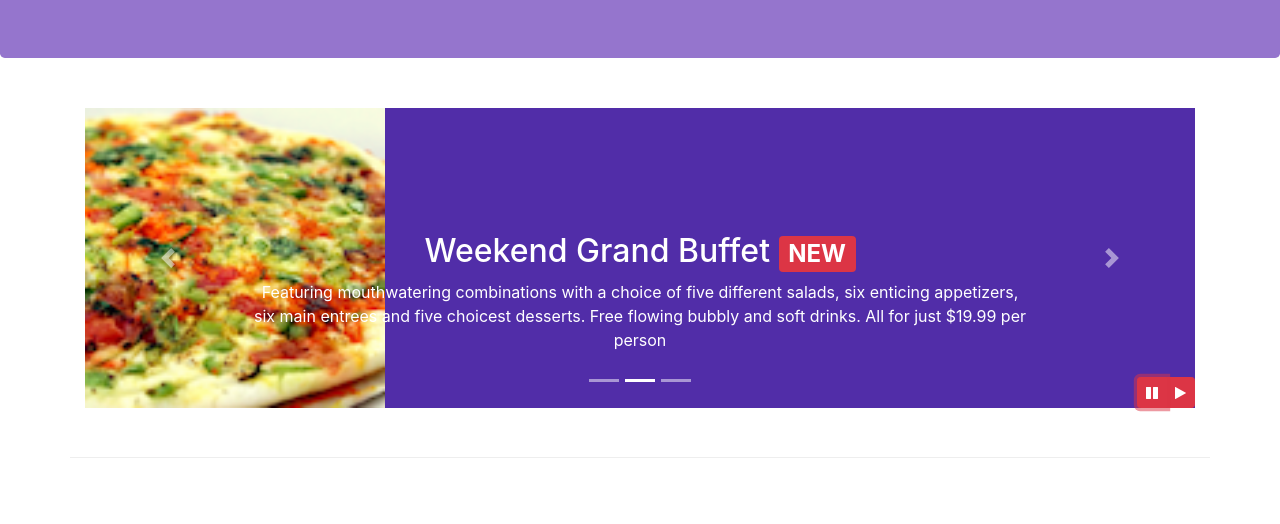
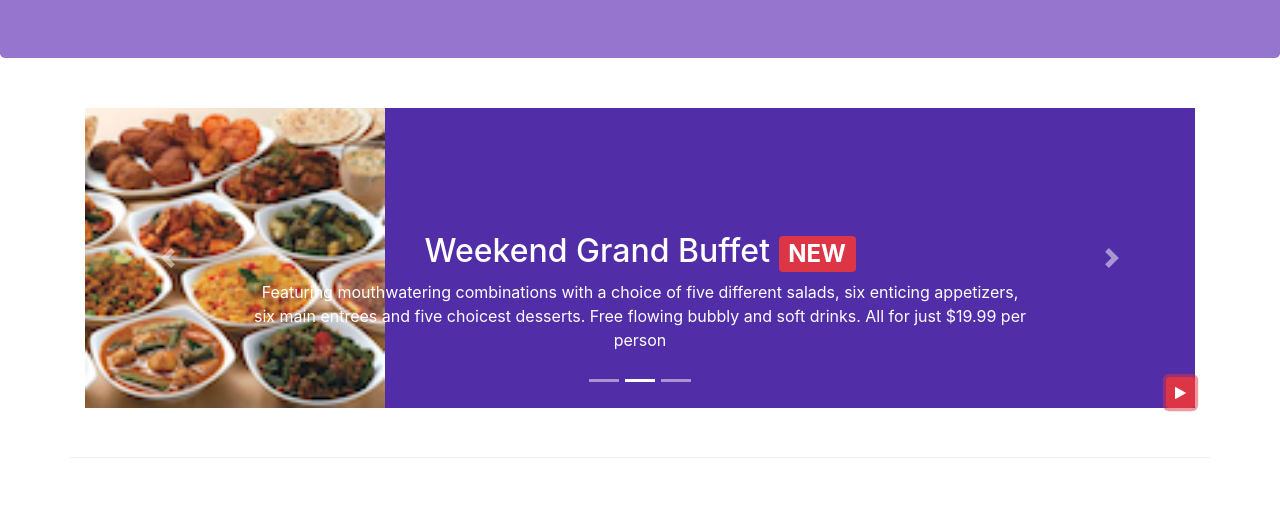
Before and after one commit to KumarPrafull/confusion, a website: page index.html in a window 1280 px wide. Both pictures are taken after a click on the button 1152 px from the left and 668 px from the top of the page. Shown: the part 276-800 px from the top of the page. Drawn offline with nearby package versions, Linux system fonts and the light colour scheme.

Commit message:
more jquery bootstrap

```diff
--- a/index.html
+++ b/index.html
@@ -42,11 +42,13 @@
 
     <div id="reservemodal" class="modal fade" role="dialog">
     <div class="modal-dialog model-lg" role="content">
-        <div class="row modal-content card" id="Reserve">
-            <h3 class="card-header bg-warning text-white">
-                Reserve a Table
-            </h2>
-            <div class="card-body">
+        <div class="row modal-content">
+            <div class="modal-header bg-warning">
+                <h3 class="text-white">
+                    Reserve a Table
+                </h2><button type="button" class="close" data-dismiss="modal">&times;</button>
+            </div>
+            <div class="modal-body">
                 <form>
                     <div class="form-group row align-self-center">
                         <label for="guestnum" class="col-12 col-md-3">
@@ -196,7 +198,7 @@
                     </div>
 
                     <div class="carousel-item">
-                        <img class="d-block img-fluid" src="img/uthappizza.png" alt="Uthappizza">
+                        <img class="d-block img-fluid" src="img/buffet.png" alt="Buffet">
                         <div class="carousel-caption d-none d-sm-block">
                         <h2>Weekend Grand Buffet <span class="badge badge-danger">NEW</span> </h2>
                         <p class="d-none d-sm-block">Featuring mouthwatering combinations with a choice of five different salads, six enticing appetizers, six main entrees and five choicest desserts. Free flowing bubbly and soft drinks. All for just $19.99 per person </p>
@@ -204,7 +206,7 @@
                     </div>
 
                     <div class="carousel-item">
-                        <img class="d-block img-fluid" src="img/uthappizza.png" alt="Uthappizza">
+                        <img class="d-block img-fluid" src="img/alberto.png" alt="Alberto">
                         <div class="carousel-caption d-none d-sm-block">
                         <h2>Alberto Somayya</h2>
                         <h4>Executive Chef</h4>
@@ -225,14 +227,9 @@
                 <a class="carousel-control-next" href="#mycarousel" role="button" data-slide="next">
                     <span class="carousel-control-next-icon"></span>
                 </a>
-                <div class="btn-group" id="carouselButton">
-                <button class="btn btn-danger btn-sm" id="carousel-pause">
+                <button class="btn btn-danger btn-sm" id="carouselButton">
                     <span class="fa fa-pause"></span>
                 </button>
-                <button class="btn btn-danger btn-sm" id="carousel-play">
-                    <span class="fa fa-play"></span>
-                </button>
-                </div>
             </div>
             </div>
         </div>
@@ -336,12 +333,18 @@
         <script src="node_modules/bootstrap/dist/js/bootstrap.min.js"></script>
         <script>
             $(document).ready(function(){
-                $('#mycarousel').carousel({ interval: 2000 });
-                $('#carousel-pause').click(function(){
-                    $("#mycarousel").carousel('pause');
-                });
-                $('#carousel-play').click(function(){
-                    $('#mycarousel').carousel('cycle');
+                $('#mycarousel').carousel({ interval: 200 });
+                $('#carouselButton').click(function(){
+                    if ($('#carouselButton').children('span').hasClass('fa-pause')){
+                        $('#mycarousel').carousel('pause');
+                        $('#carouselButton').children('span').removeClass('fa-pause');
+                        $('#carouselButton').children('span').addClass('fa-play');
+                    }
+                    else if ($('#carouselButton').children('span').hasClass('fa-play')){
+                        $('#mycarousel').carousel('cycle');
+                        $('#carouselButton').children('span').removeClass('fa-play');
+                        $('#carouselButton').children('span').addClass('fa-pause');
+                    }
                 });
             });
         </script>
```
